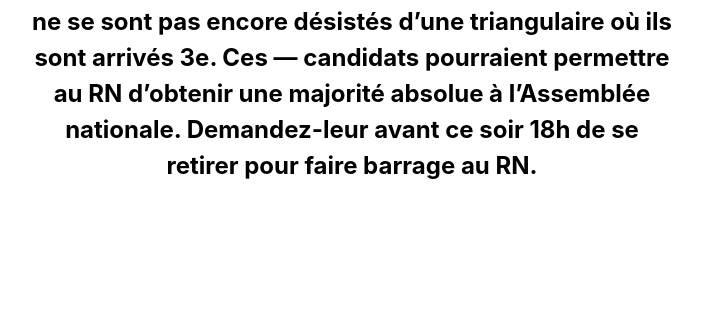
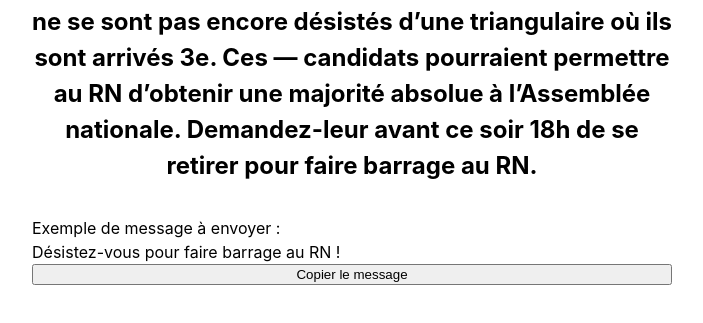
Before and after one commit to NTag/desiste, a website built with Vite: page index.html in a window 1280 px wide. Shown: the part 97-420 px from the top of the page, without its empty margins (288-991 px from the left). Built offline with nearby package versions, Linux system fonts and the light colour scheme; no server answers.

Commit message:
feat: add random message

```diff
--- a/index.html
+++ b/index.html
@@ -20,7 +20,11 @@
         RN d’obtenir une majorité absolue à l’Assemblée nationale. Demandez-leur
         avant ce soir 18h de se retirer pour faire barrage au RN.
       </h2>
-      <div class="message"></div>
+      <div id="message-container" class="message">
+        <span>Exemple de message à envoyer :</span>
+        <teaxtarea id="message"></teaxtarea>
+        <button id="copy-btn">Copier le message</button>
+      </div>
       <div id="candidates"></div>
     </div>
     <script type="module" src="/main.js"></script>
--- a/main.css
+++ b/main.css
@@ -40,3 +40,10 @@
   justify-content: space-between;
   align-items: center;
 }
+
+.message {
+  display: flex;
+  flex-direction: column;
+
+  margin: 32px 0px;
+}
--- a/main.js
+++ b/main.js
@@ -1,3 +1,18 @@
+const messages = [
+  "Vous n’avez aucune chance d’emporter le second tour, désistez-vous maintenant !",
+  "Ça sera de votre faute si le RN passe, désistez-vous !",
+  "Gardez votre honneur et désistez-vous !",
+  "Vous ne gagnerez pas cette élection, conservez votre honneur et désistez-vous !",
+  "Désistez-vous pour faire barrage au RN !",
+];
+
+const message = messages[Math.floor(Math.random() * messages.length)];
+document.querySelector("#message").textContent = message;
+document.querySelector("#message-container").onclick = () => {
+  navigator.clipboard.writeText(message);
+  document.querySelector("#copy-btn").textContent = "Copié !";
+};
+
 fetch("https://legislatives.fly.dev/")
   .then((response) => response.json())
   .then((data) => {
```
